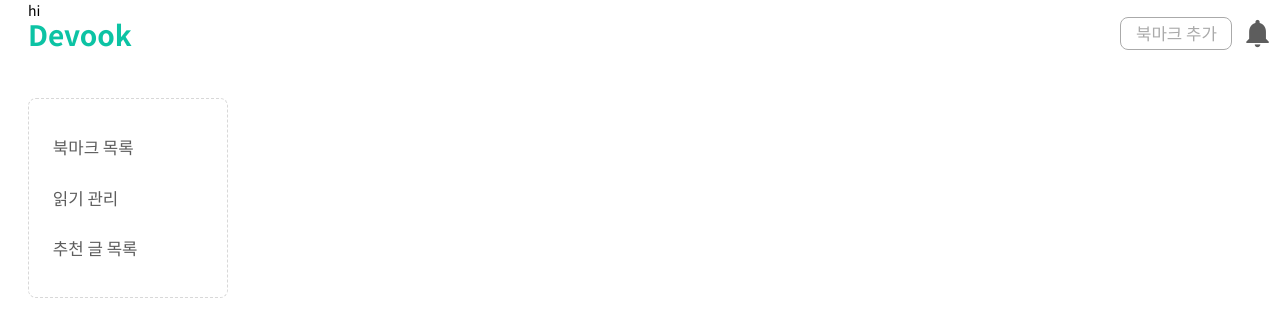
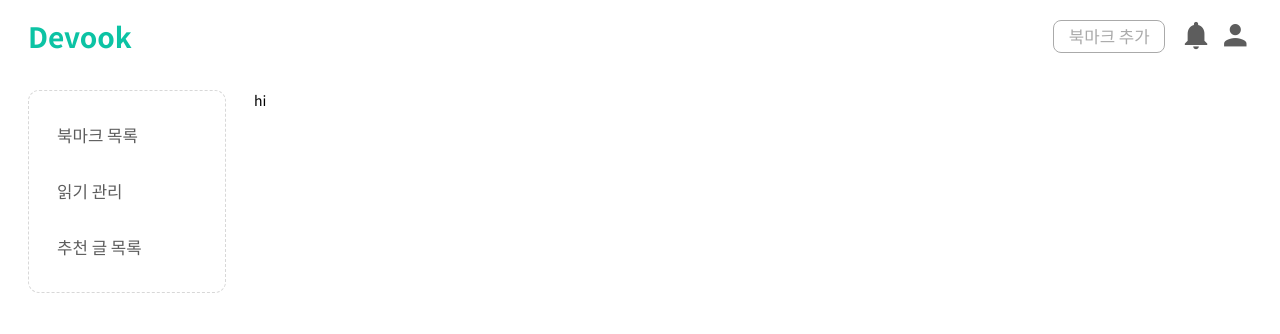
Before and after one commit to COOL-EWHA/devook-web, a React (Create React App) app: page / in a window 1280 px wide. Shown: the top 334 px of the page. Built offline with nearby package versions, Linux system fonts and the light colour scheme.

Commit message:
chore: :lipstick: 레이아웃 간격 조정

```diff
--- a/src/components/base/GlobalNavigationBar.tsx
+++ b/src/components/base/GlobalNavigationBar.tsx
@@ -9,12 +9,14 @@ import { NAV_ITEMS } from 'src/constant';
 function GlobalNavigationBar() {
   return (
     <Nav>
+      <Ul>
         {NAV_ITEMS.map(({ iconType, label }) => (
           <Li key={label}>
-          <MaterialIcon type={iconType} />
+            <MaterialIcon type={iconType} width="2.4rem" />
             <Label>{label}</Label>
           </Li>
         ))}
+      </Ul>
     </Nav>
   );
 }
@@ -22,53 +24,50 @@ function GlobalNavigationBar() {
 export default GlobalNavigationBar;
 
 const Nav = styled.nav`
-  position: fixed;
-  display: flex;
+  @media screen and (min-width: 1024px) {
+    margin: 6.4rem 2rem 0 0;
+  }
+`;
 
+const Ul = styled.ul`
   @media screen and (min-width: 1024px) {
-    top: 7rem;
-
-    width: 14.3rem;
-    height: 14.3rem;
-
-    flex-direction: column;
-    justify-content: space-around;
-
-    padding: 1.7rem;
-
-    border-radius: 8px;
+    padding: 1.2rem 0;
+    border-radius: 0.8rem;
     border: 1px dashed ${GREY[400]};
   }
 
   @media screen and (max-width: 1023px) {
+    position: fixed;
+    left: 0;
     bottom: 0;
-
+    display: flex;
     width: 100vw;
     height: 6rem;
-
     justify-content: space-between;
     align-items: center;
-
     border-top: 1px solid ${GREY[300]};
   }
 `;
 
 const Li = styled.li`
-  display: flex;
-  flex-direction: column;
-
   color: ${GREY[700]};
 
   .material-icons {
     text-align: center;
     font-size: 1.8rem;
+  }
 
   @media screen and (min-width: 1024px) {
+    width: 14rem;
+    padding: 1.4rem 2rem;
+    .material-icons {
       display: none;
     }
   }
 
   @media screen and (max-width: 1023px) {
+    display: flex;
+    flex-direction: column;
     flex: 1;
     justify-content: center;
     align-items: center;
@@ -77,4 +76,5 @@ const Li = styled.li`
 
 const Label = styled.label`
   font-size: 1.2rem;
+  margin-top: 0.4rem;
 `;
--- a/src/components/base/header/GlobalHeader.tsx
+++ b/src/components/base/header/GlobalHeader.tsx
@@ -1,21 +1,22 @@
 import React from 'react';
 import styled from 'styled-components';
 
-import AddButton from 'src/components/bookmarks/AddButton';
+import BookmarkAddButton from 'src/components/bookmarks/AddButton';
 import { MaterialIcon } from 'src/components/common';
 
 import { CACTUS_GREEN, GREY } from 'src/styles/colors';
-import { DESKTOP_MAX_WIDTH } from 'src/constant';
 
 function GlobalHeader() {
   return (
     <Wrapper>
-      <LogoLink>Devook</LogoLink>
-      <ButtonsWrapper>
-        <AddButton />
-        <NotificationIcon type="notifications" width="2.4rem" />
-        <MaterialIcon type="person" width="2.4rem" />
-      </ButtonsWrapper>
+      <ContentWrapper>
+        <LogoLink>Devook</LogoLink>
+        <ButtonsWrapper>
+          <BookmarkAddButton />
+          <NotificationIcon />
+          <MyIcon />
+        </ButtonsWrapper>
+      </ContentWrapper>
     </Wrapper>
   );
 }
@@ -27,21 +28,25 @@ const Wrapper = styled.header`
   top: 0;
   width: 100%;
 
-  display: flex;
-  justify-content: space-between;
-  align-items: center;
-
   @media screen and (min-width: 1024px) {
-    max-width: ${DESKTOP_MAX_WIDTH};
-    height: 4.8rem;
+    height: 5.2rem;
   }
 
   @media screen and (max-width: 1023px) {
     height: 4.4rem;
-
-    padding: 0 1.2rem;
     border-bottom: 1px solid ${GREY[300]};
   }
+`;
+
+const ContentWrapper = styled.div`
+  display: flex;
+  justify-content: space-between;
+  align-items: center;
+  max-width: 1280px;
+  width: 100%;
+  height: 100%;
+  padding: 0 2rem;
+  margin: 0 auto;
 `;
 
 const LogoLink = styled.a`
@@ -49,6 +54,7 @@ const LogoLink = styled.a`
   font-weight: 700;
   color: ${CACTUS_GREEN[500]};
   cursor: pointer;
+  margin-right: auto;
 `;
 
 const ButtonsWrapper = styled.div`
@@ -62,18 +68,18 @@ const ButtonsWrapper = styled.div`
     :hover {
       color: ${GREY[900]};
     }
-
-    :last-child {
-      @media screen and (max-width: 1023px) {
-        margin-left: 0.4rem;
-      }
-    }
   }
 `;
 
-const NotificationIcon = styled(MaterialIcon)`
-  display: block;
+// @TO_BE_IMPROVED: 후에 link 추가하고 해당 컴포넌트에 margin-left: 0.4 주어야 함.
+const NotificationIcon = styled(MaterialIcon).attrs({ type: 'notifications', width: '2.4rem' })`
   @media screen and (max-width: 1023px) {
     display: none;
   }
+  margin-left: 0.4rem;
 `;
+
+// @TO_BE_IMPROVED: 후에 link 추가하고 해당 컴포넌트에 margin-left: 0.4 주어야 함.
+const MyIcon = styled(MaterialIcon).attrs({ type: 'person', width: '2.4rem' })`
+  margin-left: 0.4rem;
+`;
--- a/src/components/common/MaterialIcon.tsx
+++ b/src/components/common/MaterialIcon.tsx
@@ -9,7 +9,7 @@ interface IMaterialIconProps {
 
 export function MaterialIcon({ className, type, width }: IMaterialIconProps) {
   return (
-    <Wrapper className={className} width={width}>
+    <Wrapper className={className}>
       <Icon className="material-icons" width={width}>
         {type}
       </Icon>
@@ -17,9 +17,7 @@ export function MaterialIcon({ className, type, width }: IMaterialIconProps) {
   );
 }
 
-const Wrapper = styled.div<Pick<IMaterialIconProps, 'width'>>`
-  ${({ width }) => width && `width: ${width}; height: ${width}`}
-`;
+const Wrapper = styled.div``;
 
 const Icon = styled.span<{ width?: number | string }>`
   ${({ width }) => width && `font-size: ${width}`}
--- a/src/layout/MainLayout.tsx
+++ b/src/layout/MainLayout.tsx
@@ -4,7 +4,7 @@ import styled from 'styled-components';
 import GlobalNavigationBar from 'src/components/base/GlobalNavigationBar';
 import GlobalHeader from 'src/components/base/header/GlobalHeader';
 
-import { DESKTOP_MAX_WIDTH, MOBILE_MAX_WIDTH } from 'src/constant';
+import { DESKTOP_MAX_WIDTH } from 'src/constant';
 
 interface IMainLayoutProps {
   children: React.ReactNode;
@@ -12,29 +12,34 @@ interface IMainLayoutProps {
 
 function MainLayout({ children }: IMainLayoutProps) {
   return (
-    <Wrapper>
+    <>
       <GlobalHeader />
-      <GlobalNavigationBar />
-      <Main>{children}</Main>
-    </Wrapper>
+      <Wrapper>
+        <GlobalNavigationBar />
+        <Main>{children}</Main>
+      </Wrapper>
+    </>
   );
 }
 
 export default MainLayout;
 
 const Wrapper = styled.div`
+  display: flex;
   width: 100%;
   min-height: 100vh;
   margin: 0 auto;
 
-  @media screen and (min-width: 1024px) {
-    max-width: ${DESKTOP_MAX_WIDTH};
-    padding: 0 2rem;
-  }
+  max-width: ${DESKTOP_MAX_WIDTH};
 
+  padding: 0 2rem;
+`;
+
+const Main = styled.main`
+  flex: 1;
+  margin-top: 6.4rem;
   @media screen and (max-width: 1023px) {
-    /* max-width: ${MOBILE_MAX_WIDTH}; */
+    margin-top: 6rem;
+    margin-bottom: 7.2rem;
   }
 `;
-
-const Main = styled.main``;
```
Lines whose indentation alone changed are shown as unchanged.
